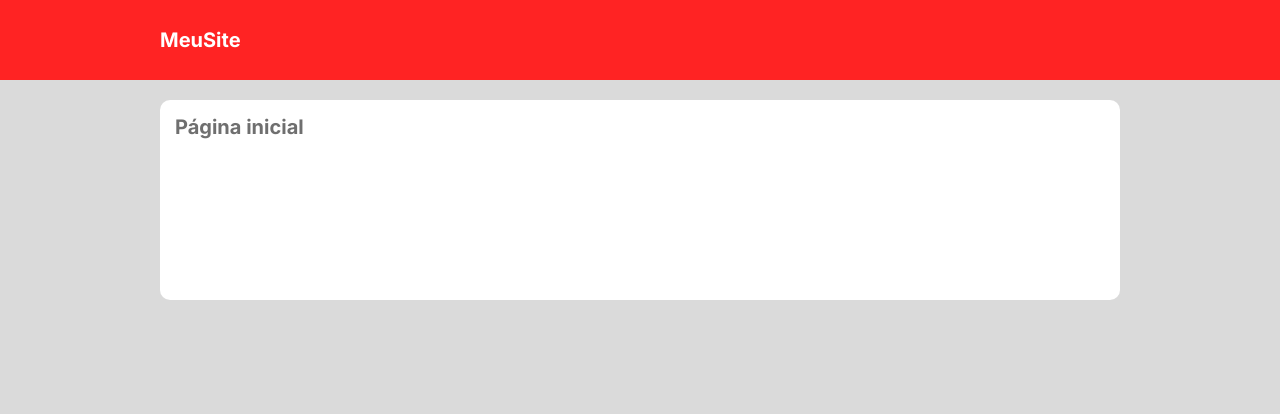
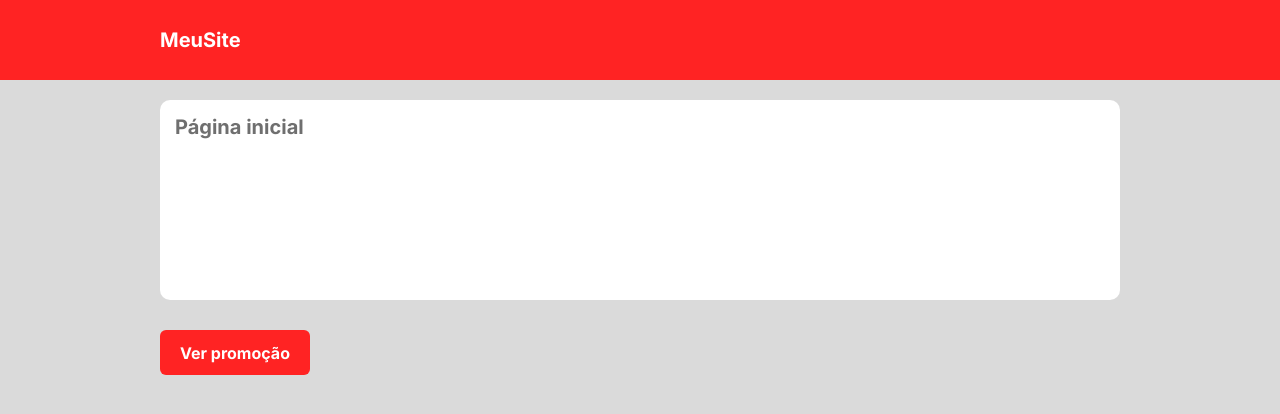
Before and after one commit to ryansouzas/ex-react-router-6, a React (Vite) app in the folder exercicio1/: page / in a window 1280 px wide. Shown: the top 414 px of the page. Built offline with nearby package versions, Linux system fonts and the light colour scheme.

Commit message:
ex1 - Home Route

```diff
--- a/exercicio1/src/App.css
+++ b/exercicio1/src/App.css
@@ -57,3 +57,18 @@ nav h1 {
   font-size: 20px;
   color: var(--app-color-font-primary);
 }
+
+/*-----------------------------------------------------------------*/
+/* button styles */
+
+.app-btn {
+  width: 100%;
+  height: 42px;
+  border-radius: 4px;
+  font-size: 16px;
+  font-weight: 700;
+  display: flex;
+  justify-content: center;
+  align-items: center;
+  cursor: pointer;
+}
--- a/exercicio1/src/App.tsx
+++ b/exercicio1/src/App.tsx
@@ -1,12 +1,20 @@
+import { BrowserRouter, Navigate, Route, Routes } from "react-router-dom";
 import "./App.css";
-import Header from "./components/Header";
-import HomeCard from "./components/HomeCard";
+import ClientSite from "./routes/ClientSite";
+import Home from "./routes/Home";
 
 function App() {
   return (
     <>
-      <Header />
-      <HomeCard />
+      <BrowserRouter>
+        <Routes>
+          <Route path="/" element={<ClientSite />}>
+            <Route index element={<Home />} />
+            <Route path="home" element={<Home />} />
+          </Route>
+          <Route path="*" element={<Navigate to="/" />} />
+        </Routes>
+      </BrowserRouter>
     </>
   );
 }
--- /dev/null
+++ b/exercicio1/src/components/ButtonHome/index.tsx
@@ -0,0 +1,9 @@
+import "./styles.css";
+
+export default function ButtonHome() {
+  return (
+    <div className="app-btn app-home-button">
+      <p>Ver promoção</p>
+    </div>
+  );
+}
--- /dev/null
+++ b/exercicio1/src/components/ButtonHome/styles.css
@@ -0,0 +1,8 @@
+.app-home-button {
+  width: 150px;
+  height: 45px;
+  border-radius: 6px;
+  background-color: var(--app-color-bg-primary);
+  color: var(--app-color-font-primary);
+  margin-top: 30px;
+}
--- a/exercicio1/src/components/HomeCard/index.tsx
+++ b/exercicio1/src/components/HomeCard/index.tsx
@@ -2,7 +2,7 @@ import "./styles.css";
 
 export default function HomeCard() {
   return (
-    <div className="app-container app-mt20 app-home-container">
+    <div className="app-home-container">
       <h2>Página inicial</h2>
     </div>
   );
--- /dev/null
+++ b/exercicio1/src/routes/ClientSite.tsx
@@ -0,0 +1,11 @@
+import { Outlet } from "react-router-dom";
+import Header from "../components/Header";
+
+export default function ClientSite() {
+  return (
+    <>
+      <Header />
+      <Outlet />
+    </>
+  );
+}
--- /dev/null
+++ b/exercicio1/src/routes/Home/index.tsx
@@ -0,0 +1,15 @@
+import ButtonHome from "../../components/ButtonHome";
+import HomeCard from "../../components/HomeCard";
+
+export default function Home() {
+  return (
+    <>
+      <main>
+        <section className="app-container app-mt20">
+          <HomeCard />
+          <ButtonHome />
+        </section>
+      </main>
+    </>
+  );
+}
```
